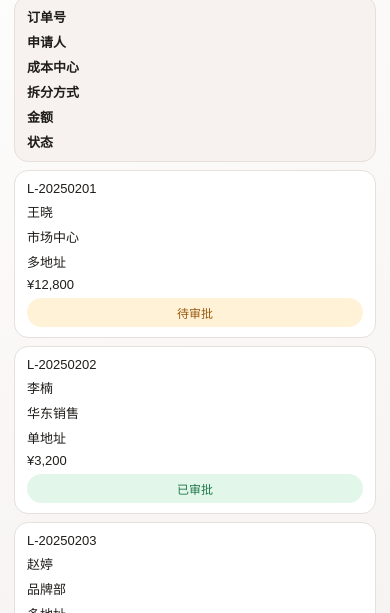
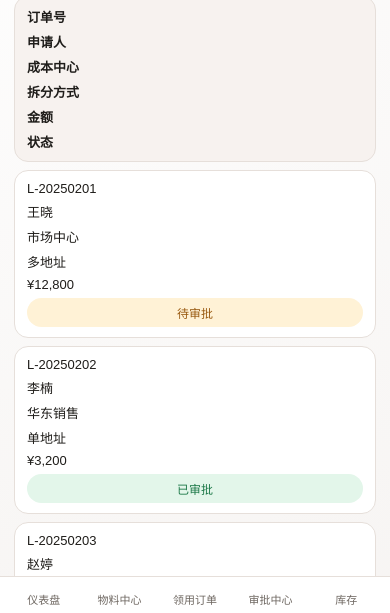
Before and after one commit to DaiQi2/MMMP, a plain HTML site: page orders.html in a window 390 px wide. Shown: the part 231-844 px from the top of the page. Drawn offline with Linux system fonts and the light colour scheme.

Commit message:
Add mobile bottom navigation

```diff
--- a/app.js
+++ b/app.js
@@ -435,6 +435,16 @@ function updateRoleView() {
     link.classList.toggle("active", link.getAttribute("href") === currentPage);
   });
 
+  const bottomNav = document.getElementById("bottomNav");
+  if (bottomNav) {
+    bottomNav.querySelectorAll("a").forEach((link) => {
+      link.classList.toggle("active", link.getAttribute("href") === currentPage);
+      const route = link.dataset.route;
+      const isAllowed = navMap[role].includes(route);
+      link.style.display = isAllowed ? "block" : "none";
+    });
+  }
+
   if (sidebar && sidebarOverlay) {
     sidebar.classList.remove("active");
     sidebarOverlay.classList.remove("active");
--- a/orders.html
+++ b/orders.html
@@ -212,5 +212,12 @@
     <script src="app.js"></script>
 
     <div class="sidebar-overlay" id="sidebarOverlay" aria-hidden="true"></div>
+    <nav class="bottom-nav" id="bottomNav">
+      <a href="index.html" data-route="dashboard">仪表盘</a>
+      <a href="materials.html" data-route="materials">物料中心</a>
+      <a href="orders.html" data-route="orders">领用订单</a>
+      <a href="approvals.html" data-route="approvals">审批中心</a>
+      <a href="inventory.html" data-route="inventory">库存</a>
+    </nav>
 </body>
 </html>
--- a/styles.css
+++ b/styles.css
@@ -59,6 +59,10 @@ body {
   height: 36px;
   font-size: 18px;
   cursor: pointer;
+}
+
+.bottom-nav {
+  display: none;
 }
 
 .brand {
@@ -976,6 +980,36 @@ textarea {
     overflow: hidden;
     text-overflow: ellipsis;
   }
+
+  .bottom-nav {
+    display: grid;
+    grid-template-columns: repeat(5, 1fr);
+    position: fixed;
+    left: 0;
+    right: 0;
+    bottom: 0;
+    background: #fff;
+    border-top: 1px solid var(--line);
+    padding: 8px 6px env(safe-area-inset-bottom);
+    z-index: 18;
+  }
+
+  .bottom-nav a {
+    text-decoration: none;
+    color: var(--muted);
+    font-size: 11px;
+    text-align: center;
+    padding: 6px 4px;
+  }
+
+  .bottom-nav a.active {
+    color: var(--primary);
+    font-weight: 600;
+  }
+
+  .content {
+    padding-bottom: 70px;
+  }
 }
 
 @media (max-width: 520px) {
```
Also changed, not shown: approvals.html (+7 -0 lines), index.html (+7 -0 lines), inventory.html (+7 -0 lines), materials.html (+7 -0 lines), procurements.html (+7 -0 lines), returns.html (+7 -0 lines), settings.html (+7 -0 lines), suppliers.html (+7 -0 lines).
